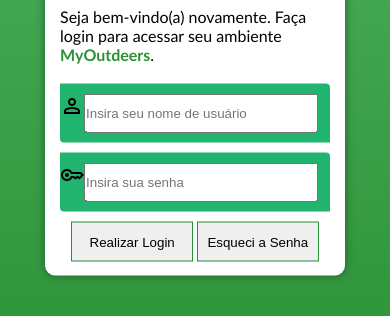
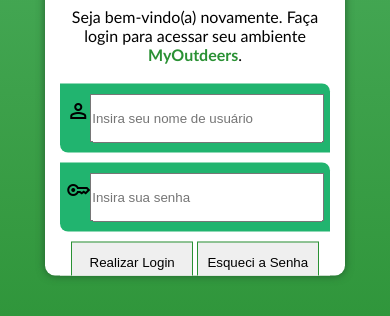
Before and after one commit to Matheus-Forte-Melo/tela-login, a plain HTML site: page index.html in a window 390 px wide. Shown: the part 424-740 px from the top of the page. Drawn offline with nearby package versions, Linux system fonts and the light colour scheme.

Commit message:
Update mobile.css

```diff
--- a/estilos/mobile.css
+++ b/estilos/mobile.css
@@ -23,6 +23,9 @@ section {
     background-color: white;
     box-shadow: 0px 0px 8.5px var(--cor-sombra);
     border-radius: 10px;
+    overflow: hidden; /* Tudo que exeder essa caixa ficará escondido */
+
+
     width: 300px;
     height: 555px;
 
@@ -35,9 +38,7 @@ section {
 div#formulario {
     height: 50%;
     padding: 15px;
-
-    border-bottom-left-radius: 10px;
-    border-bottom-right-radius: 10px;
+    text-align: center;
 }
 
 div#imagem {
@@ -69,14 +70,14 @@ p {
     padding-bottom: 10px;
     background-color: var(--cor-input);
 
-    border-top-right-radius: 4px;
-    border-bottom-left-radius: 4px;
+    border-top-right-radius: 8px;
+    border-bottom-left-radius: 8px;
 
 }
 
 #iuser, #isenha {
     width: 85%;
-    height: 35px;
+    height: 45px;
 }
 
 strong {
```
